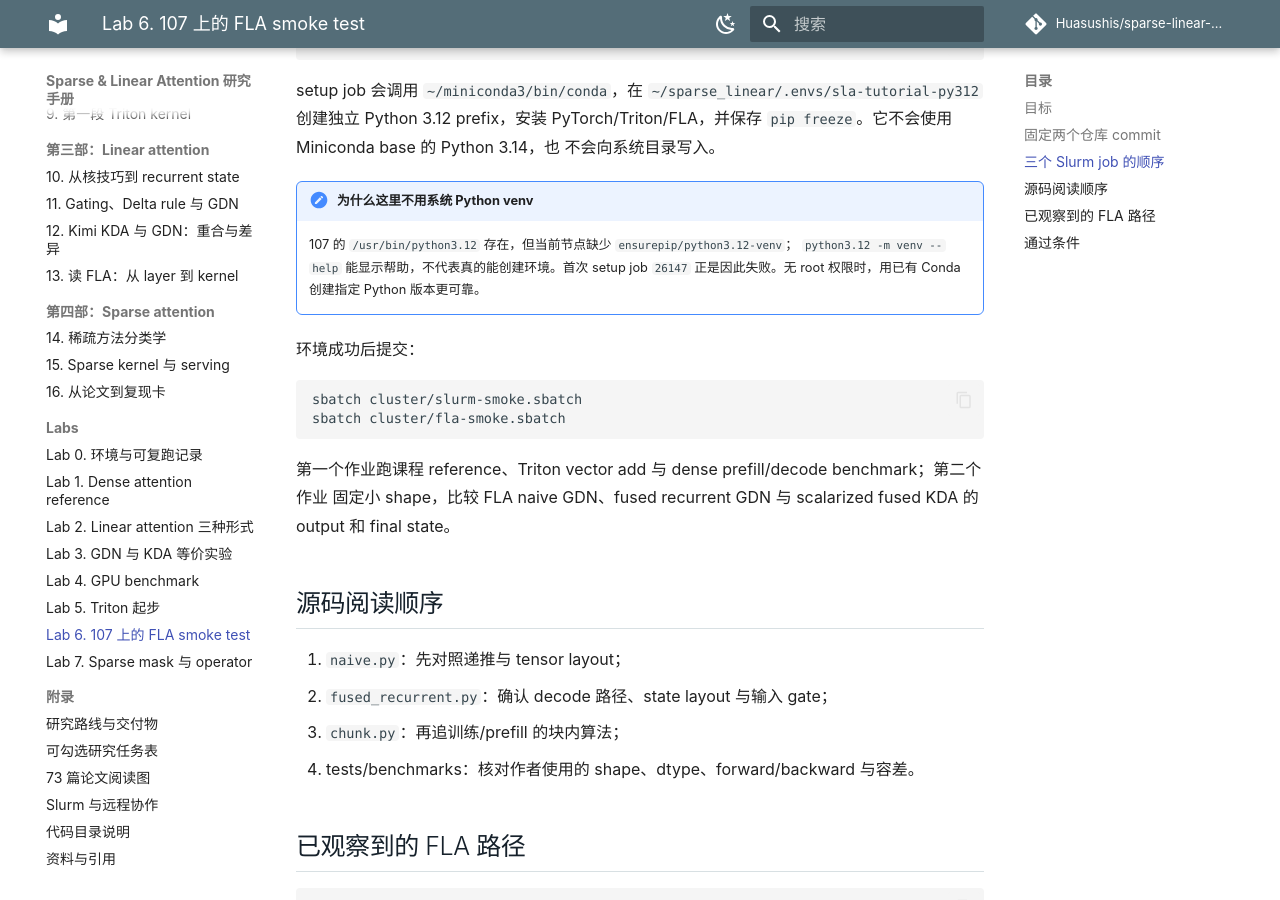
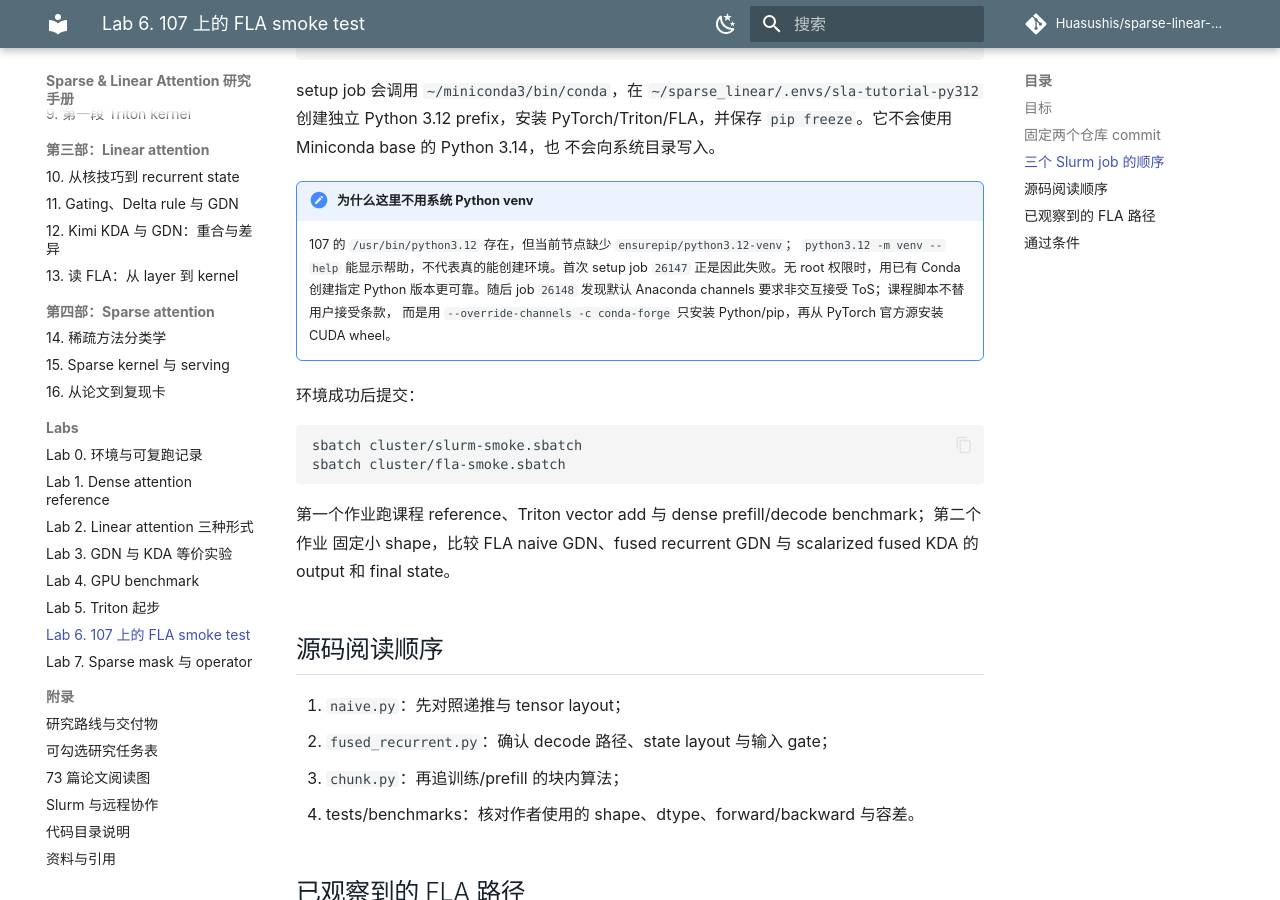
Before and after one commit to Huasushis/sparse-linear-attention, an MkDocs documentation site: the page built from book/labs/06-fla-on-107.md, in a window 1280 px wide and 900 px high, scrolled down 946 px. Built offline with MkDocs 1.6.1 and Material for MkDocs 9.7.7, drawn with Linux system fonts in a browser that asks for light colours; comment, search, counter and statistics services are not loaded.

Commit message:
Avoid interactive Conda channel terms

```diff
--- a/book/labs/06-fla-on-107.md
+++ b/book/labs/06-fla-on-107.md
@@ -43,7 +43,10 @@ PyTorch/Triton/FLA，并保存 `pip freeze`。它不会使用 Miniconda base 的
 !!! note "为什么这里不用系统 Python venv"
     107 的 `/usr/bin/python3.12` 存在，但当前节点缺少 `ensurepip/python3.12-venv`；
     `python3.12 -m venv --help` 能显示帮助，不代表真的能创建环境。首次 setup job `26147`
-    正是因此失败。无 root 权限时，用已有 Conda 创建指定 Python 版本更可靠。
+    正是因此失败。无 root 权限时，用已有 Conda 创建指定 Python 版本更可靠。随后 job
+    `26148` 发现默认 Anaconda channels 要求非交互接受 ToS；课程脚本不替用户接受条款，
+    而是用 `--override-channels -c conda-forge` 只安装 Python/pip，再从 PyTorch 官方源安装
+    CUDA wheel。
 
 环境成功后提交：
 
```
Also changed, not shown: 1 other file.
